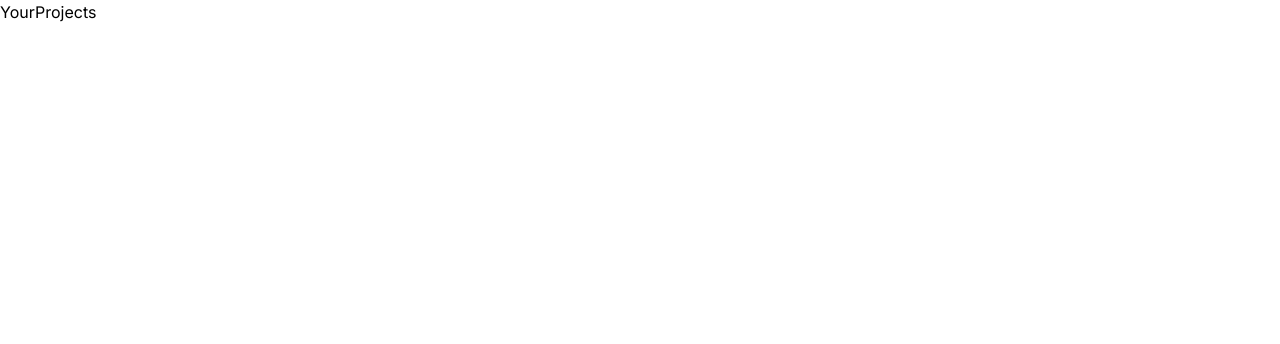
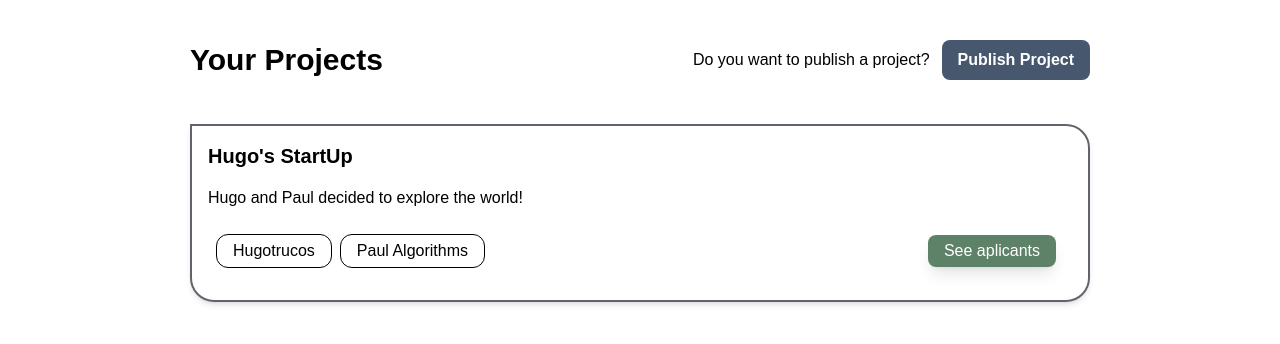
Before and after one commit to Amy312/SpaceAppsChallenge, a Next.js app: page /home/your-projects in a window 1280 px wide. Shown: the top 344 px of the page. Built offline with nearby package versions, Linux system fonts and the light colour scheme; a web font is replaced by a local one.

Commit message:
aux commit

```diff
--- a/src/app/(routes)/auth/login/components/LoginForm.tsx
+++ b/src/app/(routes)/auth/login/components/LoginForm.tsx
@@ -34,7 +34,7 @@ const LoginForm = () => {
   }
 
   if (error) {
-    return <p>Loading...</p>;
+    return <p>Error!</p>;
   }
 
   const onSubmit: SubmitHandler<FormData> = async (data) => {
--- a/src/app/(routes)/home/new-projects/page.tsx
+++ b/src/app/(routes)/home/new-projects/page.tsx
@@ -9,7 +9,6 @@ import { ProjectDB } from "@/app/model/projectDBModel";
 import { SkillProject } from "@/app/model/skillProjectModel";
 import useAxios from "axios-hooks";
 import React, { useEffect, useState } from "react";
-import TitleProjectCard from "../../../components/TitleCard";
 import DescriptionCard from "../../../components/DescriptionCard";
 import axiosInstance from "@/app/services/apiInstance";
 import { getAuthToken } from "@/app/services/authService";
@@ -86,7 +85,7 @@ const NewProjects = () => {
           {projectsData.map((item, index) => (
             <Card key={index}>
               <>
-                <TitleProjectCard titleText={item.title} />
+                <TitleCard titleText={item.title} />
                 <DescriptionCard descriptionText={item.description} />
                 <ProjectCardFooter
                   id={index + 1}
--- a/src/app/(routes)/home/your-projects/page.tsx
+++ b/src/app/(routes)/home/your-projects/page.tsx
@@ -1,7 +1,56 @@
+"use client";
+import Card from "@/app/components/Card";
+import DescriptionCard from "@/app/components/DescriptionCard";
+import ProjectCardFooter from "@/app/components/ProjectCardFooter";
+import TitleCard from "@/app/components/TitleCard";
+import TitlePage from "@/app/components/TitlePage";
+import { SEE_APLICANTS_BUTTON_STYLE } from "@/app/data/projectsButtonData";
 import React from "react";
 
 const YourProjects = () => {
-  return <div>YourProjects</div>;
+  return (
+    <section className="w-full flex flex-col justify-center items-center">
+      <div className="w-[900px] my-10 flex justify-between items-center">
+        <TitlePage text={"Your Projects"} />
+        <div className="flex items-center space-x-3">
+          <p className="font-principal">Do you want to publish a project?</p>
+          <button className="font-principal bg-[#47576E] h-10 px-4 hover:opacity-50 rounded-lg text-white font-semibold">
+            Publish Project
+          </button>
+        </div>
+      </div>
+      <section className="w-full h-full flex flex-col justify-center items-center">
+        <Card key={1}>
+          <>
+            <TitleCard titleText={"Hugo's StartUp"} />
+            <DescriptionCard
+              descriptionText={"Hugo and Paul decided to explore the world!"}
+            />
+            <ProjectCardFooter
+              id={1}
+              project={{
+                id: 1,
+                title: "Sample Project",
+                description: "This is a sample project",
+                skill: [
+                  {
+                    text: "Hugotrucos",
+                  },
+                  {
+                    text: "Paul Algorithms",
+                  },
+                ],
+                duration: new Date(),
+                linkedinCreator: "John Doe",
+              }}
+              buttonData={SEE_APLICANTS_BUTTON_STYLE}
+            />
+          </>
+        </Card>
+      </section>
+      <section className="w-full h-full flex flex-col justify-center items-center"></section>
+    </section>
+  );
 };
 
 export default YourProjects;
--- a/src/app/data/projectsButtonData.ts
+++ b/src/app/data/projectsButtonData.ts
@@ -1,12 +1,21 @@
 import { GeneralButton } from "../model/generalButtonModel";
 
-export const NEW_PROJECTS_BUTTON_STYLE:GeneralButton =
-  {
-    text:"Apply in the project",
-    action:()=>{},
-    type:"button",
-    padding:"py-1 px-4",
-    colorButton:"bg-button-green hover:bg-hover-button-green active:bg-active-button-green",
-    size:"text-base",
-  }
-;
+export const NEW_PROJECTS_BUTTON_STYLE: GeneralButton = {
+  text: "Apply in the project",
+  action: () => {},
+  type: "button",
+  padding: "py-1 px-4",
+  colorButton:
+    "bg-button-green hover:bg-hover-button-green active:bg-active-button-green",
+  size: "text-base",
+};
+
+export const SEE_APLICANTS_BUTTON_STYLE: GeneralButton = {
+  text: "See aplicants",
+  action: () => {},
+  type: "button",
+  padding: "py-1 px-4",
+  colorButton:
+    "bg-button-green hover:bg-hover-button-green active:bg-active-button-green",
+  size: "text-base",
+};
```
